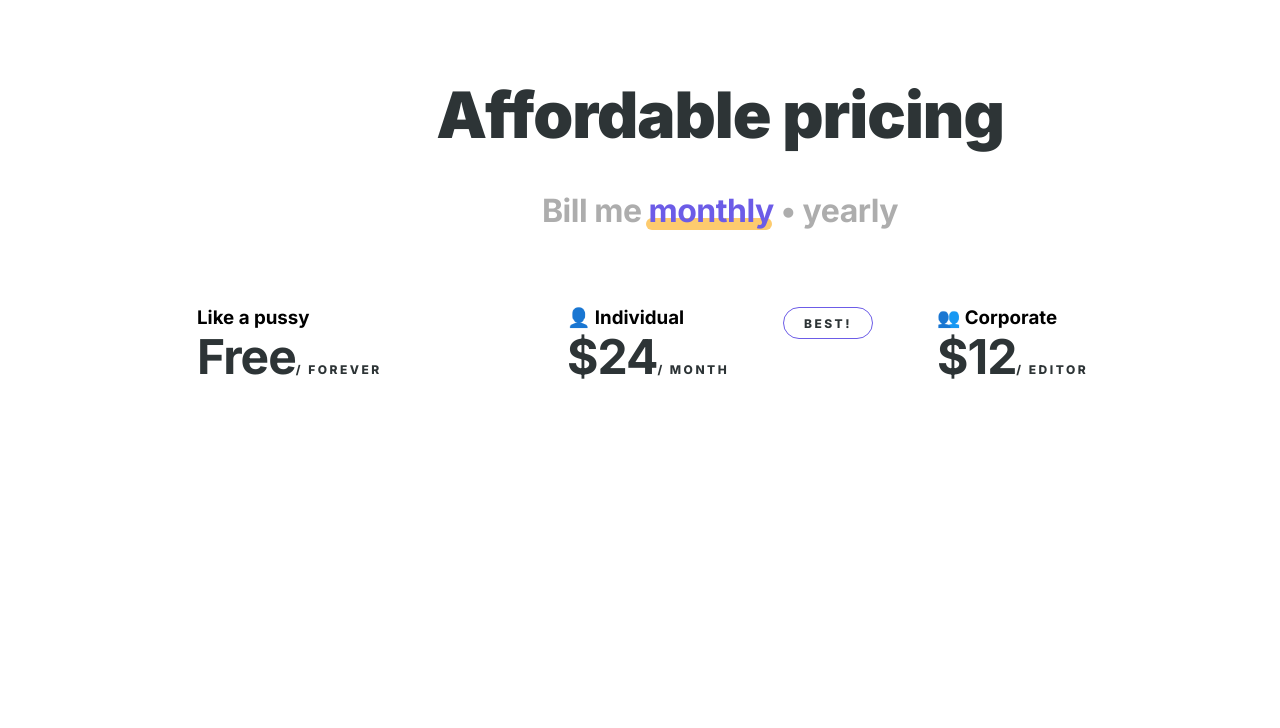
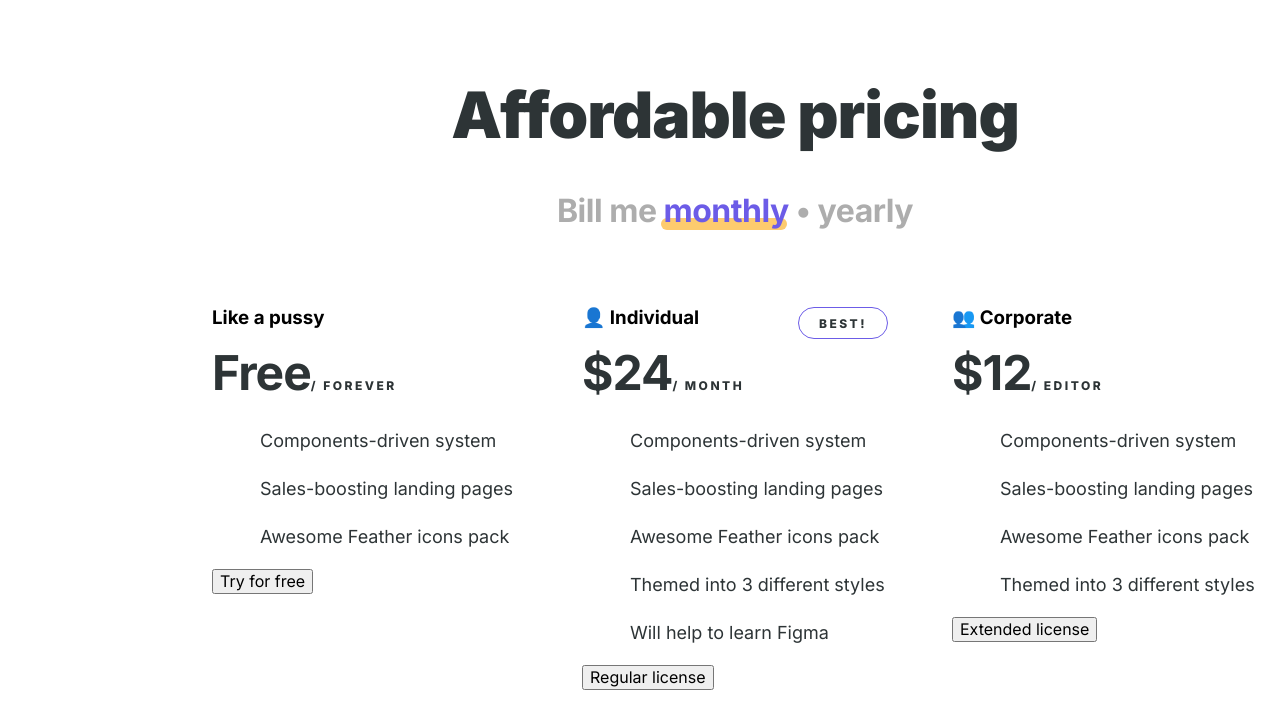
Before and after one commit to cod3provider/cool-images, a plain HTML site: page index.html in a window 1280 px wide. Shown: the part 1052-1780 px from the top of the page. Drawn offline with nearby package versions, Linux system fonts and the light colour scheme.

Commit message:
add cards price

```diff
--- a/index.html
+++ b/index.html
@@ -98,9 +98,7 @@
                                 width="56"
                                 height="56"
                             >
-                                <use
-                                    href="./images/phone-call-svgrepo-com.svg"
-                                ></use>
+                                <use href="./img/icon-phone-call.svg"></use>
                             </svg>
                             <h3 class="about-title">Support</h3>
                             <p class="text about-text">
@@ -182,11 +180,33 @@
                             <p class="price-plan">
                                 <span class="plan-span">Free</span> / forever
                             </p>
-                            <ul>
-                                <li></li>
-                                <li></li>
-                                <li></li>
+                            <ul class="features-list">
+                                <li class="features-item">
+                                    <svg width="32" height="32">
+                                        <use></use>
+                                    </svg>
+                                    <p class="features-text">
+                                        Components-driven system
+                                    </p>
+                                </li>
+                                <li class="features-item">
+                                    <svg width="32" height="32">
+                                        <use></use>
+                                    </svg>
+                                    <p class="features-text">
+                                        Sales-boosting landing pages
+                                    </p>
+                                </li>
+                                <li class="features-item">
+                                    <svg width="32" height="32">
+                                        <use></use>
+                                    </svg>
+                                    <p class="features-text">
+                                        Awesome Feather icons pack
+                                    </p>
+                                </li>
                             </ul>
+                            <button class="price-button">Try for free</button>
                         </li>
                         <li class="price-item item-after">
                             <h3 class="price-title">👤 Individual</h3>
@@ -194,12 +214,50 @@
                                 <span class="plan-span">$24</span> / month
                             </p>
                             <ul>
-                                <li></li>
-                                <li></li>
-                                <li></li>
-                                <li></li>
-                                <li></li>
+                                <li class="features-item">
+                                    <svg width="32" height="32">
+                                        <use></use>
+                                    </svg>
+                                    <p class="features-text">
+                                        Components-driven system
+                                    </p>
+                                </li>
+                                <li class="features-item">
+                                    <svg width="32" height="32">
+                                        <use></use>
+                                    </svg>
+                                    <p class="features-text">
+                                        Sales-boosting landing pages
+                                    </p>
+                                </li>
+                                <li class="features-item">
+                                    <svg width="32" height="32">
+                                        <use></use>
+                                    </svg>
+                                    <p class="features-text">
+                                        Awesome Feather icons pack
+                                    </p>
+                                </li>
+                                <li class="features-item">
+                                    <svg width="32" height="32">
+                                        <use></use>
+                                    </svg>
+                                    <p class="features-text">
+                                        Themed into 3 different styles
+                                    </p>
+                                </li>
+                                <li class="features-item">
+                                    <svg width="32" height="32">
+                                        <use></use>
+                                    </svg>
+                                    <p class="features-text">
+                                        Will help to learn Figma
+                                    </p>
+                                </li>
                             </ul>
+                            <button class="price-button">
+                                Regular license
+                            </button>
                         </li>
                         <li class="price-item">
                             <h3 class="price-title">👥 Corporate</h3>
@@ -207,11 +265,42 @@
                                 <span class="plan-span">$12</span> / editor
                             </p>
                             <ul>
-                                <li></li>
-                                <li></li>
-                                <li></li>
-                                <li></li>
+                                <li class="features-item">
+                                    <svg width="32" height="32">
+                                        <use></use>
+                                    </svg>
+                                    <p class="features-text">
+                                        Components-driven system
+                                    </p>
+                                </li>
+                                <li class="features-item">
+                                    <svg width="32" height="32">
+                                        <use></use>
+                                    </svg>
+                                    <p class="features-text">
+                                        Sales-boosting landing pages
+                                    </p>
+                                </li>
+                                <li class="features-item">
+                                    <svg width="32" height="32">
+                                        <use></use>
+                                    </svg>
+                                    <p class="features-text">
+                                        Awesome Feather icons pack
+                                    </p>
+                                </li>
+                                <li class="features-item">
+                                    <svg width="32" height="32">
+                                        <use></use>
+                                    </svg>
+                                    <p class="features-text">
+                                        Themed into 3 different styles
+                                    </p>
+                                </li>
                             </ul>
+                            <button class="price-button">
+                                Extended license
+                            </button>
                         </li>
                     </ul>
                 </div>
--- a/sass/components/_container.scss
+++ b/sass/components/_container.scss
@@ -3,15 +3,15 @@
     padding-right: 15px;
     margin: 0 auto;
 
-    @media screen and (min-width: 480px) {
-        width: 480px;
-    }
+    // @media screen and (min-width: 480px) {
+    //     width: 480px;
+    // }
 
-    @media screen and (min-width: 768px) {
-        width: 768px;
-    }
+    // @media screen and (min-width: 768px) {
+    //     width: 768px;
+    // }
 
-    @media screen and (min-width: 1200px) {
-        width: 1440px;
-    }
+    // @media screen and (min-width: 1200px) {
+    width: 1470px;
+    // }
 }
--- a/sass/layout/_about.scss
+++ b/sass/layout/_about.scss
@@ -59,7 +59,11 @@
 }
 
 .about-icon {
+    width: 56px;
+    height: 56px;
     fill: #ffeaa7;
+
+    border-radius: 50px;
 }
 
 .icon-pink {
--- a/sass/layout/_price.scss
+++ b/sass/layout/_price.scss
@@ -112,3 +112,46 @@
         border-radius: 25px;
     }
 }
+
+.price-title {
+    margin-bottom: 16px;
+}
+
+.price-plan {
+    margin-bottom: 24px;
+}
+
+// .features-list {
+//     display: flex;
+//     flex-wrap: wrap;
+// }
+
+.features-item {
+    margin-bottom: 16px;
+
+    display: flex;
+    align-items: center;
+}
+
+.features-text {
+    margin-left: 16px;
+
+    font-weight: 400;
+    font-size: 18px;
+    line-height: 1.78;
+
+    // display: flex;
+    // align-items: center;
+
+    color: #2d3436;
+}
+
+.price-button {
+    display: flex;
+    align-self: flex-end;
+}
+
+// .price-item {
+//     display: flex;
+//     flex-wrap: wrap;
+// }
```
Also changed, not shown: img/icon-check.svg (added), img/icon-phone-call.svg (added), img/icon-thumbs-up.svg (added), sass/main.css, 1 other file.
